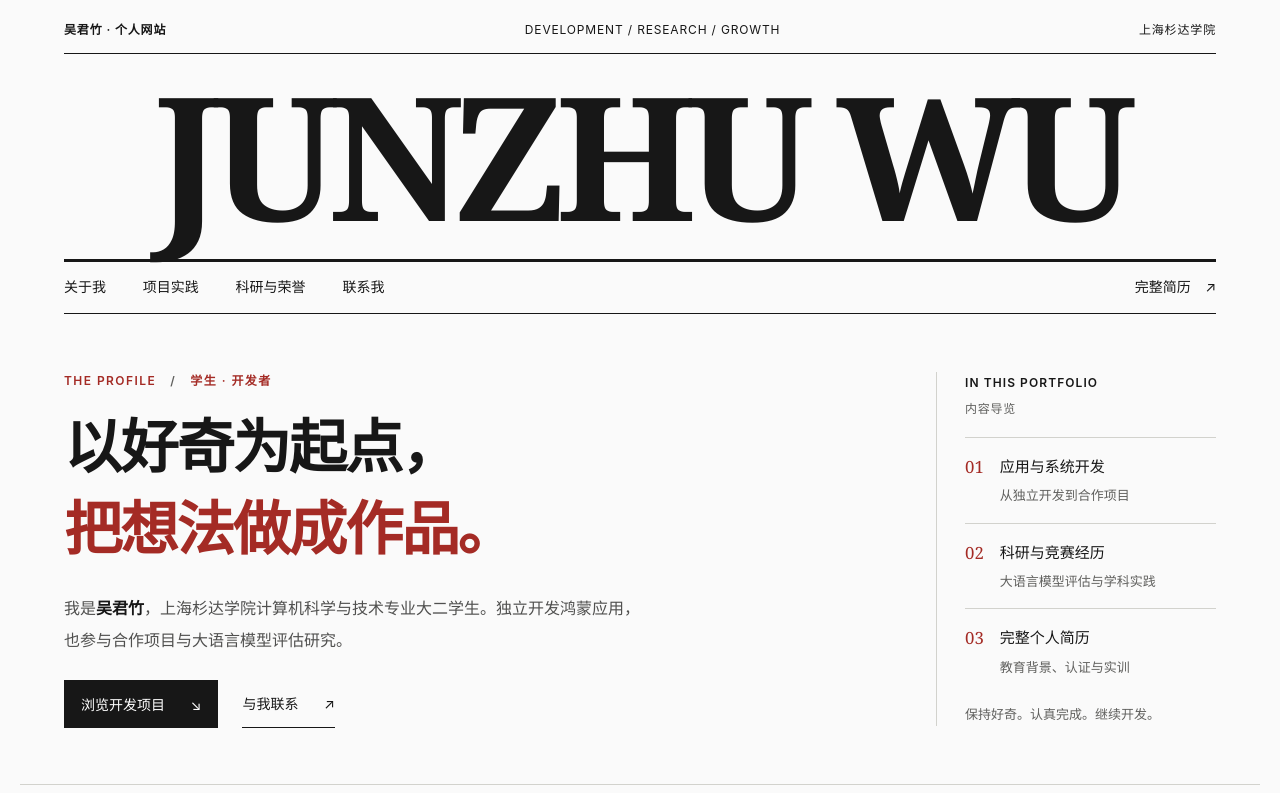
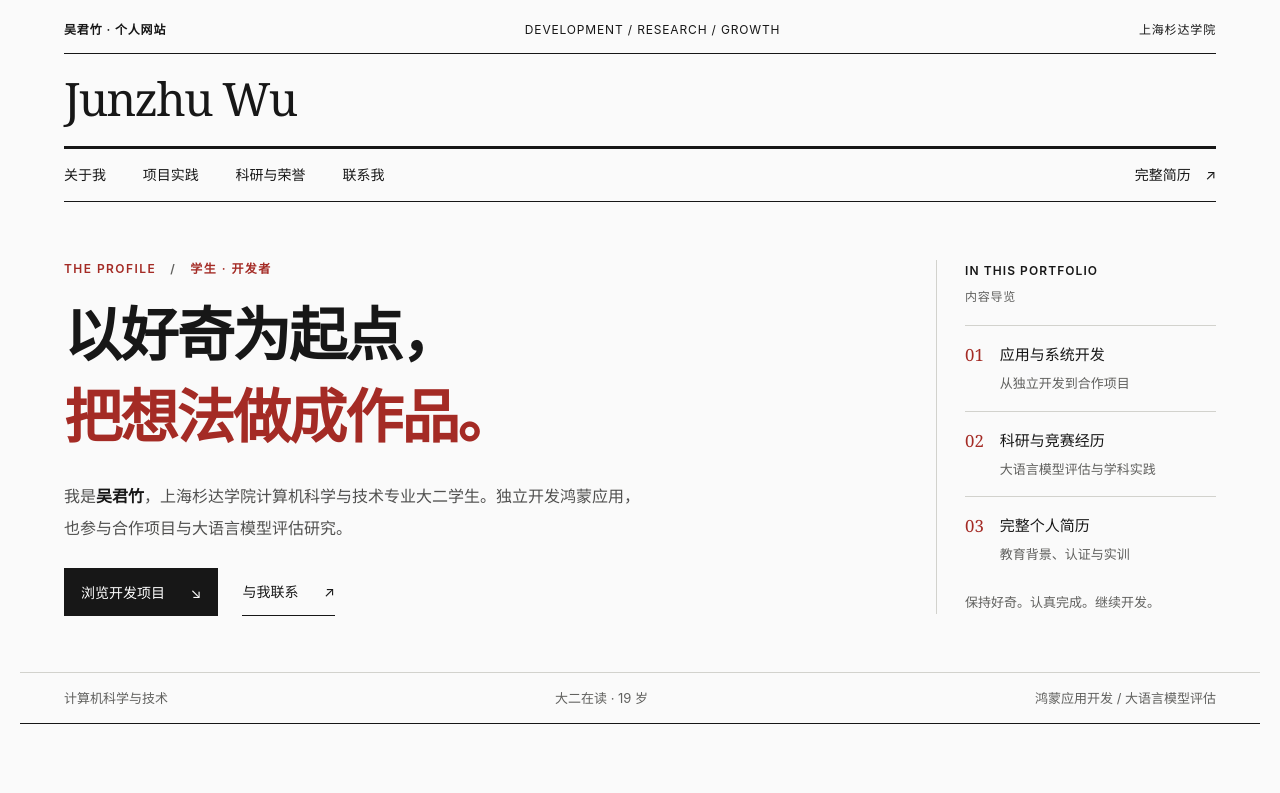
Before and after one commit to wujunzhu0802/personal-web, a website: page personal-site/index.html in a window 1280 px wide. Shown: the top 793 px of the page. Drawn offline with Linux system fonts and the light colour scheme.

Commit message:
Make portfolio masthead smaller and more restrained

```diff
--- a/personal-site/index.html
+++ b/personal-site/index.html
@@ -17,7 +17,7 @@
   <a class="skip-link" href="#main">跳转到正文</a>
   <header class="site-header wrap">
     <div class="masthead-meta"><span>吴君竹 · 个人网站</span><span lang="en">DEVELOPMENT / RESEARCH / GROWTH</span><span>上海杉达学院</span></div>
-    <a class="masthead-wordmark" href="#main" aria-label="吴君竹，返回首页" lang="en">JUNZHU WU</a>
+    <a class="masthead-wordmark" href="#main" aria-label="吴君竹，返回首页" lang="en">Junzhu Wu</a>
     <div class="header-inner"><nav aria-label="主要导航"><a href="#about">关于我</a><a href="#projects">项目实践</a><a href="#research">科研与荣誉</a><a href="#contact">联系我</a></nav><a class="resume-link" href="./resume/">完整简历 <span aria-hidden="true">↗</span></a></div>
   </header>
 
--- a/personal-site/styles.css
+++ b/personal-site/styles.css
@@ -32,7 +32,7 @@
 .site-header { padding-top: 1.2rem; }
 .masthead-meta { display: flex; align-items: center; justify-content: space-between; gap: 1rem; padding-bottom: .7rem; border-bottom: 1px solid var(--ink); font-size: .75rem; letter-spacing: .07em; }
 .masthead-meta span:first-child { font-weight: 600; }
-.masthead-wordmark { display: block; padding: 1.2rem 0 1.4rem; font-family: Georgia, "Times New Roman", serif; font-size: clamp(3.1rem, 13.7vw, 10.75rem); font-weight: 700; line-height: .95; letter-spacing: -.065em; text-align: center; white-space: nowrap; }
+.masthead-wordmark { display: block; width: fit-content; padding: 1.1rem 0 1.25rem; font-family: Georgia, "Times New Roman", serif; font-size: clamp(1.9rem, 3.6vw, 3rem); font-weight: 500; line-height: 1.2; letter-spacing: -.035em; text-align: left; white-space: nowrap; }
 .header-inner { display: flex; align-items: center; justify-content: space-between; gap: 1.5rem; border-top: 3px solid var(--ink); border-bottom: 1px solid var(--ink); padding: .8rem 0; }
 .header-inner nav { display: flex; flex-wrap: wrap; gap: 2.3rem; font-size: .875rem; }
 .header-inner a:hover { color: var(--accent); }
```
